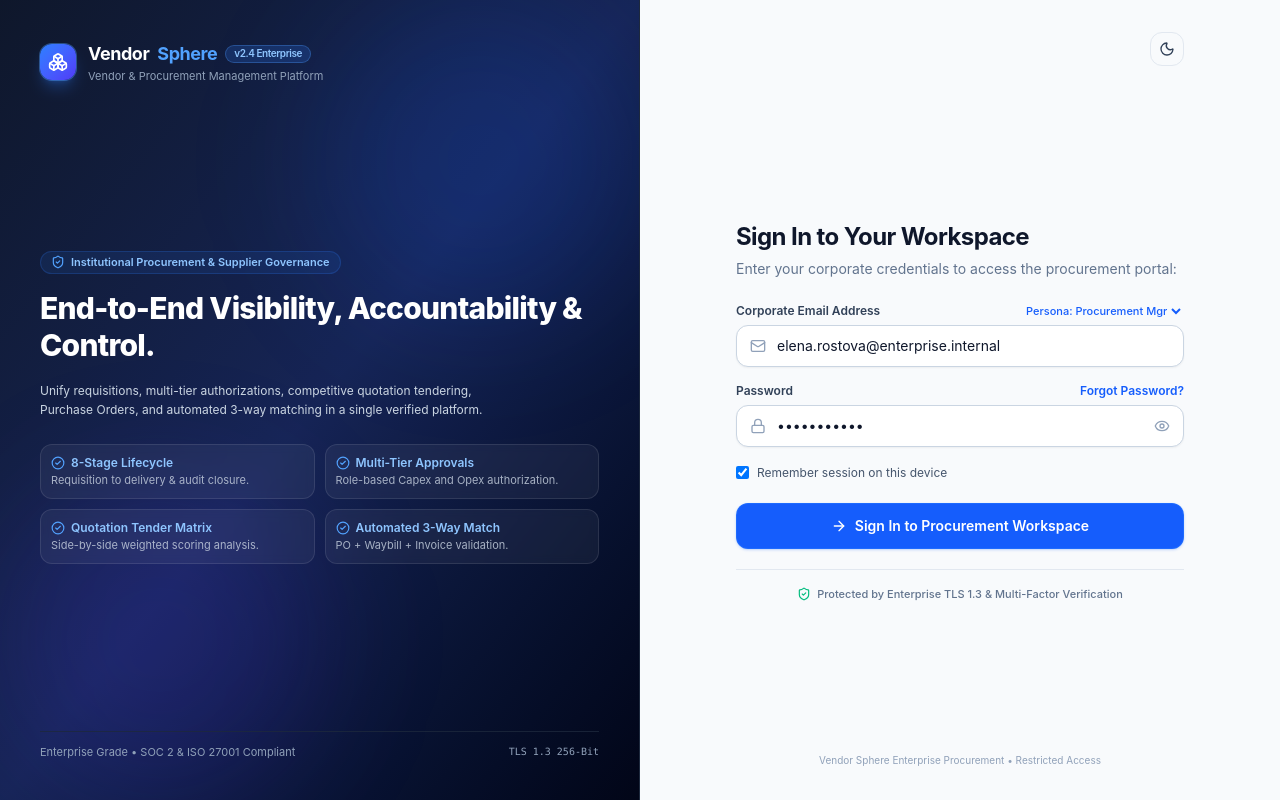
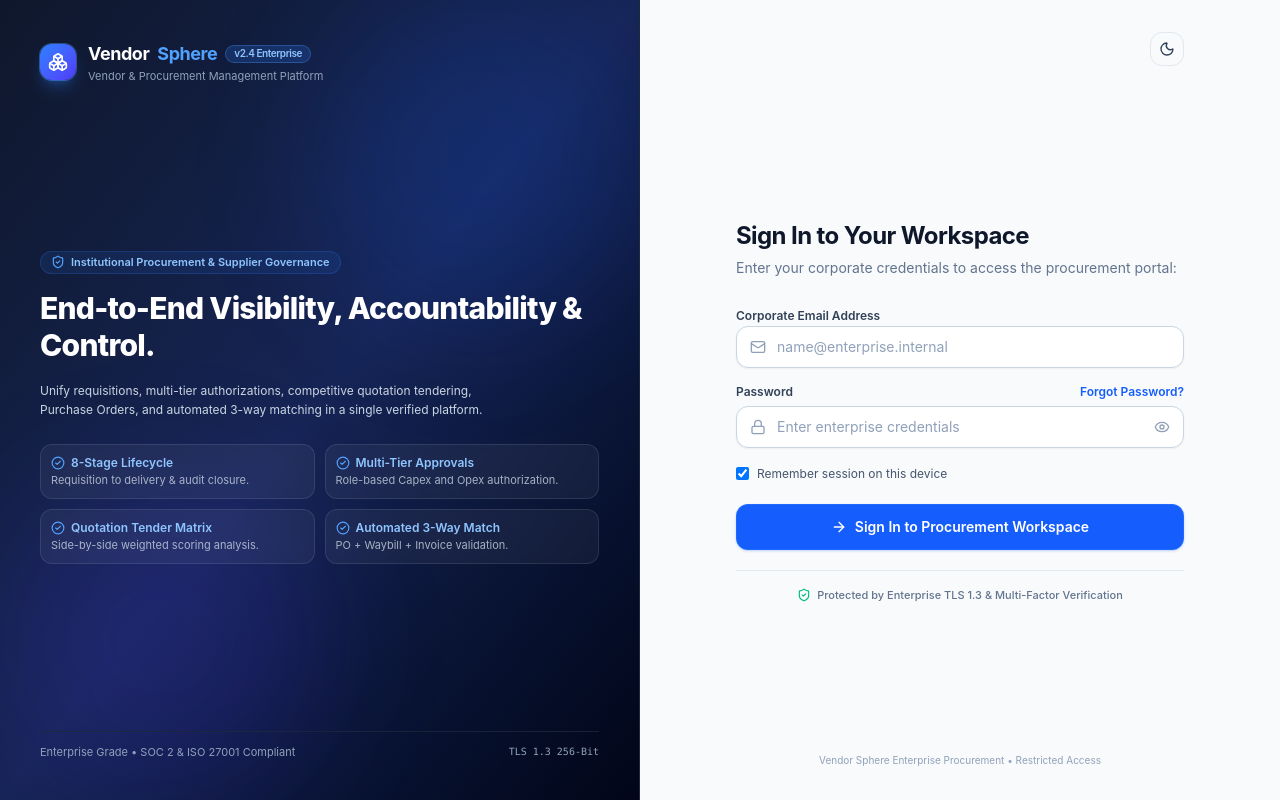
Before and after one commit to tajprasanth3-cell/Vendor-Sphere, a React (Vite) app in the folder frontend/: page / in a window 1280 px wide. Built offline with nearby package versions, Linux system fonts and the light colour scheme; no server answers.

Commit message:
feat(auth): always show login page first on website open and remove quick role selector

```diff
--- a/frontend/src/components/views/LoginView.tsx
+++ b/frontend/src/components/views/LoginView.tsx
@@ -22,8 +22,8 @@ import { Modal } from '../common/Modal';
 export const LoginView: React.FC = () => {
   const { login, theme, toggleTheme, forgotPassword, resetPasswordWithOtp } = useProcurement();
 
-  const [email, setEmail] = useState('elena.rostova@enterprise.internal');
-  const [password, setPassword] = useState('password123');
+  const [email, setEmail] = useState('');
+  const [password, setPassword] = useState('');
   const [showPassword, setShowPassword] = useState(false);
   const [rememberMe, setRememberMe] = useState(true);
   const [isLoading, setIsLoading] = useState(false);
@@ -254,27 +254,9 @@ export const LoginView: React.FC = () => {
 
             {/* Email Field */}
             <div className="space-y-1.5">
-              <div className="flex items-center justify-between text-xs">
-                <label className="font-semibold text-slate-700 dark:text-slate-300">
-                  Corporate Email Address
-                </label>
-                <select
-                  aria-label="Quick Select Demo Persona"
-                  onChange={(e) => {
-                    const val = e.target.value;
-                    if (val === 'procurement_manager') setEmail('elena.rostova@enterprise.internal');
-                    else if (val === 'requester') setEmail('sarah.jenkins@enterprise.internal');
-                    else if (val === 'admin') setEmail('alexander.vance@enterprise.internal');
-                    else if (val === 'vendor') setEmail('apex.rep@apexlogistics.com');
-                  }}
-                  className="text-[11px] font-medium text-blue-600 dark:text-blue-400 bg-transparent border-0 cursor-pointer focus:outline-none"
-                >
-                  <option value="procurement_manager">Persona: Procurement Mgr</option>
-                  <option value="requester">Persona: Dept Requester</option>
-                  <option value="admin">Persona: Administrator</option>
-                  <option value="vendor">Persona: Vendor Partner</option>
-                </select>
-              </div>
+              <label className="text-xs font-semibold text-slate-700 dark:text-slate-300">
+                Corporate Email Address
+              </label>
               <div className="relative">
                 <Mail className="w-4 h-4 text-slate-400 absolute left-3.5 top-1/2 -translate-y-1/2" />
                 <input
--- a/frontend/src/context/ProcurementContext.tsx
+++ b/frontend/src/context/ProcurementContext.tsx
@@ -204,30 +204,10 @@ const getInitialAudits = (role: UserRole): AuditLog[] => {
 };
 
 export const ProcurementProvider: React.FC<{ children: React.ReactNode }> = ({ children }) => {
-  // Auth state with local persistence
-  const [currentUser, setCurrentUser] = useState<AuthUser | null>(() => {
-    const savedUser = localStorage.getItem('vendorsphere_user');
-    if (savedUser) {
-      try {
-        return JSON.parse(savedUser);
-      } catch (e) {
-        return DEMO_ACCOUNTS.procurement_manager;
-      }
-    }
-    return DEMO_ACCOUNTS.procurement_manager;
-  });
-
-  // Role correctly mirrors currentUser.role
-  const [role, setRoleState] = useState<UserRole>(() => {
-    const savedUser = localStorage.getItem('vendorsphere_user');
-    if (savedUser) {
-      try {
-        const u = JSON.parse(savedUser);
-        if (u.role) return u.role as UserRole;
-      } catch (e) {}
-    }
-    return 'procurement_manager';
-  });
+  // Always display login screen first when website opens
+  const [isAuthenticated, setIsAuthenticated] = useState<boolean>(false);
+  const [currentUser, setCurrentUser] = useState<AuthUser | null>(null);
+  const [role, setRoleState] = useState<UserRole>('procurement_manager');
 
   const [activeView, setActiveView] = useState<string>('dashboard');
   const [searchQuery, setSearchQuery] = useState<string>('');
@@ -237,10 +217,6 @@ export const ProcurementProvider: React.FC<{ children: React.ReactNode }> = ({ c
   const [isBackendConnected, setIsBackendConnected] = useState<boolean>(false);
   const [dbProviderInfo, setDbProviderInfo] = useState<{ provider: string; connected: boolean; host?: string } | null>(null);
   const [isLoading, setIsLoading] = useState<boolean>(false);
-
-  const [isAuthenticated, setIsAuthenticated] = useState<boolean>(() => {
-    return localStorage.getItem('vendorsphere_auth') === 'true';
-  });
 
   // Core procurement collections - initialized based on active role
   const [purchaseRequests, setPurchaseRequests] = useState<PurchaseRequest[]>(() => getInitialPRs(role));
@@ -435,6 +411,31 @@ export const ProcurementProvider: React.FC<{ children: React.ReactNode }> = ({ c
       const match = Object.values(DEMO_ACCOUNTS).find((u) => u.email.toLowerCase() === roleOrEmail.toLowerCase());
       if (match) {
         targetUser = match;
+      } else {
+        const lower = roleOrEmail.toLowerCase();
+        let detectedRole: UserRole = 'procurement_manager';
+        let detectedDept = 'Procurement & Strategic Sourcing';
+        const rawName = roleOrEmail.split('@')[0] || 'User';
+        const detectedName = rawName.replace(/[._]/g, ' ').replace(/\b\w/g, (l) => l.toUpperCase());
+
+        if (lower.includes('vendor') || lower.includes('supplier') || lower.includes('apex')) {
+          detectedRole = 'vendor';
+          detectedDept = 'Apex Cloud Solutions Inc.';
+        } else if (lower.includes('req') || lower.includes('jenkins') || lower.includes('dept')) {
+          detectedRole = 'requester';
+          detectedDept = 'Infrastructure & DevOps';
+        } else if (lower.includes('admin') || lower.includes('vance') || lower.includes('sec')) {
+          detectedRole = 'admin';
+          detectedDept = 'Global IT Governance';
+        }
+
+        targetUser = {
+          id: `usr-${Date.now()}`,
+          name: detectedName || 'Enterprise Specialist',
+          email: roleOrEmail,
+          role: detectedRole,
+          department: detectedDept,
+        };
       }
     }
 
```
